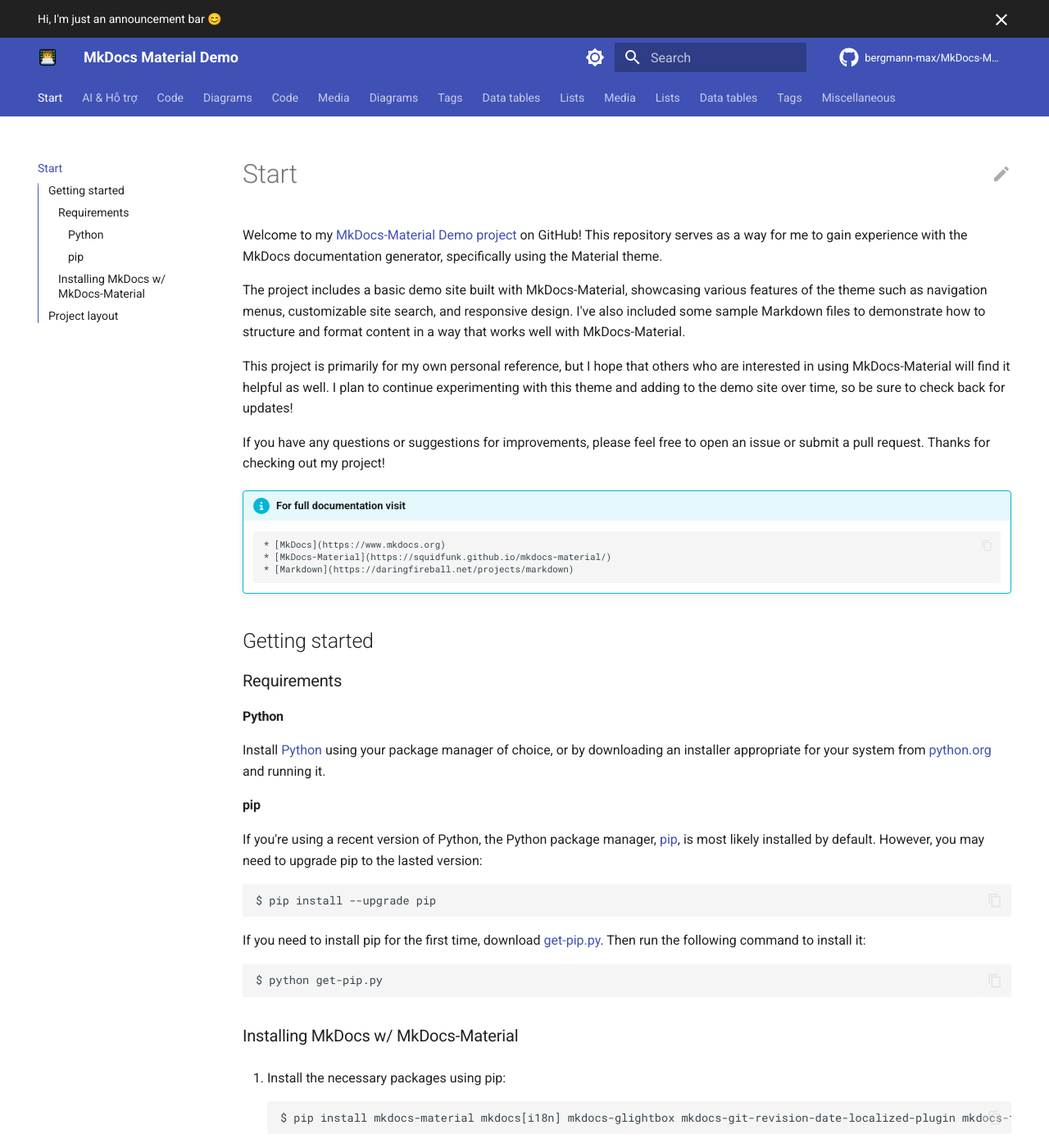
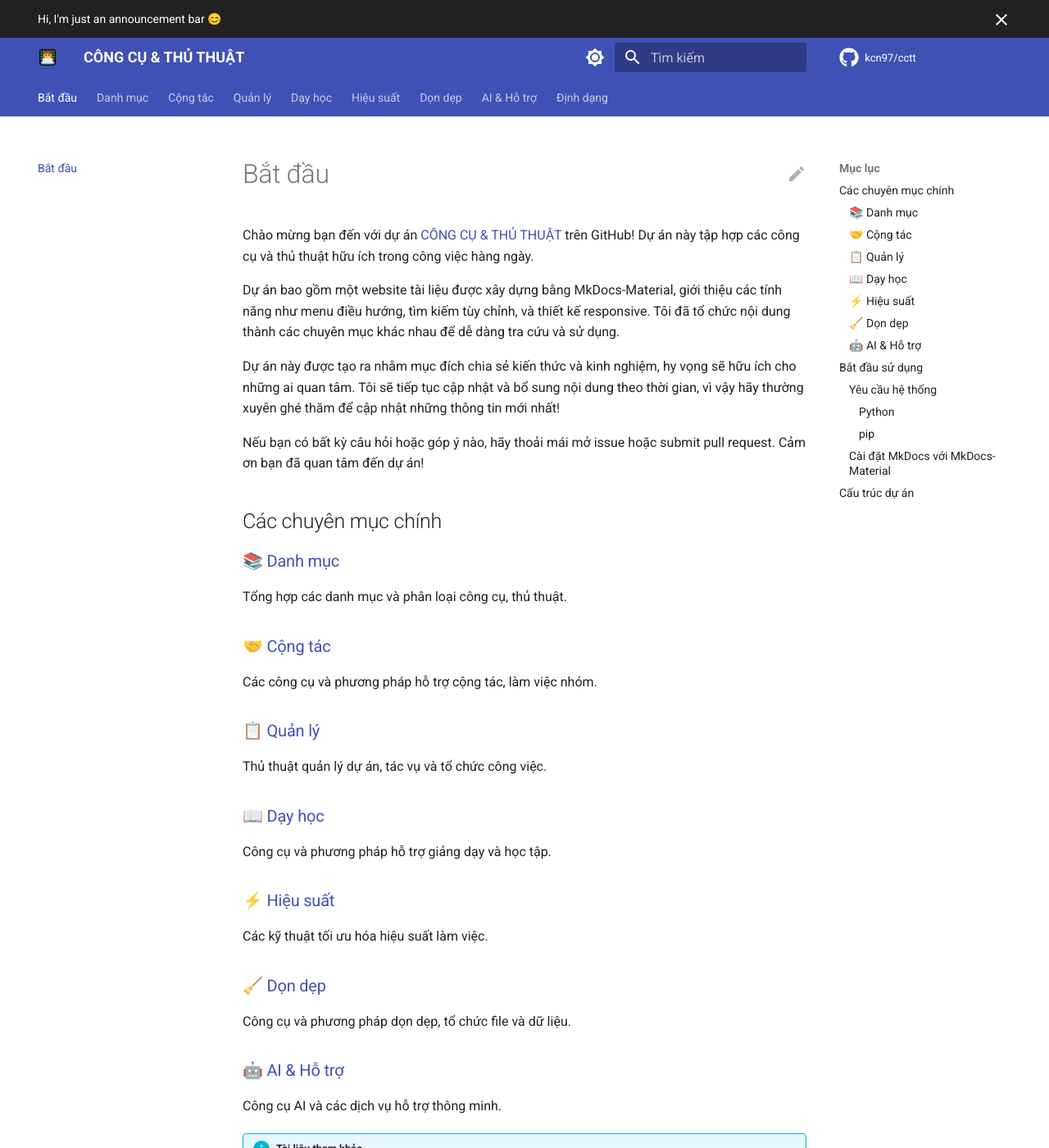
Before and after one commit to kcn97/cctt, an MkDocs documentation site: the page built from docs/index.md, in a window 1280 px wide and 1400 px high. Shown: the whole window at 82% size. Built offline with MkDocs 1.6.1 and Material for MkDocs 9.7.7, drawn with Linux system fonts in a browser that asks for light colours; comment, search, counter and statistics services are not loaded; the version menu is left out; some of the changed text lies outside the part shown.

Commit message:
Rename miscellaneous files to Vietnamese names and translate content

```diff
--- a/docs/index.md
+++ b/docs/index.md
@@ -1,59 +1,89 @@
-# Start
+# Bắt đầu
 
-Welcome to my [MkDocs-Material Demo project](https://github.com/bergmann-max/MkDocs-Material-Demo) on GitHub! This repository serves as a way for me to gain experience with the MkDocs documentation generator, specifically using the Material theme.
+Chào mừng bạn đến với dự án [CÔNG CỤ & THỦ THUẬT](https://github.com/kcn97/cctt) trên GitHub! Dự án này tập hợp các công cụ và thủ thuật hữu ích trong công việc hàng ngày.
 
-The project includes a basic demo site built with MkDocs-Material, showcasing various features of the theme such as navigation menus, customizable site search, and responsive design. I've also included some sample Markdown files to demonstrate how to structure and format content in a way that works well with MkDocs-Material.
+Dự án bao gồm một website tài liệu được xây dựng bằng MkDocs-Material, giới thiệu các tính năng như menu điều hướng, tìm kiếm tùy chỉnh, và thiết kế responsive. Tôi đã tổ chức nội dung thành các chuyên mục khác nhau để dễ dàng tra cứu và sử dụng.
 
-This project is primarily for my own personal reference, but I hope that others who are interested in using MkDocs-Material will find it helpful as well. I plan to continue experimenting with this theme and adding to the demo site over time, so be sure to check back for updates!
+Dự án này được tạo ra nhằm mục đích chia sẻ kiến thức và kinh nghiệm, hy vọng sẽ hữu ích cho những ai quan tâm. Tôi sẽ tiếp tục cập nhật và bổ sung nội dung theo thời gian, vì vậy hãy thường xuyên ghé thăm để cập nhật những thông tin mới nhất!
 
-If you have any questions or suggestions for improvements, please feel free to open an issue or submit a pull request. Thanks for checking out my project!
+Nếu bạn có bất kỳ câu hỏi hoặc góp ý nào, hãy thoải mái mở issue hoặc submit pull request. Cảm ơn bạn đã quan tâm đến dự án!
 
-!!! info "For full documentation visit"
+## Các chuyên mục chính
+
+### 📚 [Danh mục](danhmuc.md)
+Tổng hợp các danh mục và phân loại công cụ, thủ thuật.
+
+### 🤝 [Cộng tác](congtac.md)
+Các công cụ và phương pháp hỗ trợ cộng tác, làm việc nhóm.
+
+### 📋 [Quản lý](quanly.md)
+Thủ thuật quản lý dự án, tác vụ và tổ chức công việc.
+
+### 📖 [Dạy học](dayhoc.md)
+Công cụ và phương pháp hỗ trợ giảng dạy và học tập.
+
+### ⚡ [Hiệu suất](hieusuat.md)
+Các kỹ thuật tối ưu hóa hiệu suất làm việc.
+
+### 🧹 [Dọn dẹp](dondep.md)
+Công cụ và phương pháp dọn dẹp, tổ chức file và dữ liệu.
+
+### 🤖 [AI & Hỗ trợ](aihotro.md)
+Công cụ AI và các dịch vụ hỗ trợ thông minh.
+
+!!! info "Tài liệu tham khảo"
         * [MkDocs](https://www.mkdocs.org)
         * [MkDocs-Material](https://squidfunk.github.io/mkdocs-material/)
         * [Markdown](https://daringfireball.net/projects/markdown)
 
-## Getting started
+## Bắt đầu sử dụng
 
-### Requirements
+### Yêu cầu hệ thống
 
 #### Python
 
-Install [Python](https://www.python.org/) using your package manager of choice, or by downloading an installer appropriate for your system from [python.org](https://www.python.org/downloads/) and running it.
+Cài đặt [Python](https://www.python.org/) bằng package manager hoặc tải installer từ [python.org](https://www.python.org/downloads/) và chạy nó.
 
 #### pip
 
-If you're using a recent version of Python, the Python package manager, [pip](https://pip.pypa.io/en/stable/installing/), is most likely installed by default. However, you may need to upgrade pip to the lasted version:
+Nếu bạn đang sử dụng Python phiên bản mới, [pip](https://pip.pypa.io/en/stable/installing/) thường được cài đặt mặc định. Tuy nhiên, bạn có thể cần nâng cấp pip lên phiên bản mới nhất:
 
     $ pip install --upgrade pip
 
-If you need to install pip for the first time, download [get-pip.py](https://bootstrap.pypa.io/get-pip.py). Then run the following command to install it:
+Nếu cần cài đặt pip lần đầu, tải [get-pip.py](https://bootstrap.pypa.io/get-pip.py) và chạy lệnh sau:
 
     $ python get-pip.py
 
-### Installing MkDocs w/ MkDocs-Material
+### Cài đặt MkDocs với MkDocs-Material
 
-1. Install the necessary packages using pip:
+1. Cài đặt các package cần thiết bằng pip:
 
         $ pip install mkdocs-material mkdocs[i18n] mkdocs-glightbox mkdocs-git-revision-date-localized-plugin mkdocs-table-reader-plugin
 
-1.  Clone the repository:
+2. Clone repository:
 
-        $ git clone git@github.com:bergmann-max/MkDocs-Material-Demo.git
+        $ git clone git@github.com:kcn97/cctt.git
 
-1.  Change your current working directory
+3. Chuyển đến thư mục dự án:
 
-        $ cd MkDocs-Material-Demo
+        $ cd cctt
 
-1.  Run the command to start a local server that hosts your MkDocs site
+4. Chạy lệnh để khởi động server local:
 
         $ mkdocs serve
 
-1. Open up [http://127.0.0.1:8000/](http://127.0.0.1:8000/) in your browser, and you'll see the default home page being displayed
+5. Mở [http://127.0.0.1:8000/](http://127.0.0.1:8000/) trong trình duyệt để xem trang chủ
 
-## Project layout
+## Cấu trúc dự án
 
-    mkdocs.yml    # The configuration file.
+    mkdocs.yml    # File cấu hình chính.
     docs/
-        index.md  # The documentation homepage.
-        ...       # Other markdown pages, images and other files.
+        index.md       # Trang chủ tài liệu.
+        danhmuc.md     # Danh mục công cụ.
+        congtac.md     # Cộng tác.
+        quanly.md      # Quản lý.
+        dayhoc.md      # Dạy học.
+        hieusuat.md    # Hiệu suất.
+        dondep.md      # Dọn dẹp.
+        aihotro.md     # AI & Hỗ trợ.
+        ...            # Các file markdown và tài nguyên khác.
--- a/mkdocs.yml
+++ b/mkdocs.yml
@@ -1,15 +1,29 @@
-site_name: MkDocs Material Demo
-site_url: https://bergmann-max.github.io/MkDocs-Material-Demo/
-repo_url: https://github.com/bergmann-max/MkDocs-Material-Demo
-repo_name: bergmann-max/MkDocs-Material-Demo
-edit_uri: blob/master/docs/
+site_name: CÔNG CỤ & THỦ THUẬT
+# site_url: http://127.0.0.1:8000/
+repo_url: https://github.com/kcn97/cctt
+repo_name: kcn97/cctt
+edit_uri: blob/main/docs/
 site_dir: public
 nav:
-# leave 'nav:' blank for an automatic navigation
+  - Bắt đầu: index.md
+  - Danh mục: danhmuc.md
+  - Cộng tác: congtac.md
+  - Quản lý: quanly.md
+  - Dạy học: dayhoc.md
+  - Hiệu suất: hieusuat.md
+  - Dọn dẹp: dondep.md
+  - AI & Hỗ trợ: aihotro.md
+  - Định dạng:
+      - Cảnh báo: miscellaneous/canhbao.md
+      - Nút bấm: miscellaneous/nutbam.md
+      - Tab nội dung: miscellaneous/tabnoidung.md
+      - Chú thích: miscellaneous/chuthich.md
+      - Định dạng văn bản: miscellaneous/dinhdang.md
+      - Chú giải: miscellaneous/chugiai.md
 theme:
     name: material
     custom_dir: overrides
-    language: en
+    language: vi
     logo: assets/logo.png
     favicon: assets/favicon.ico
     icon:
@@ -44,7 +58,6 @@ theme:
         - navigation.top
         - navigation.indexes
         - navigation.sections
-        - toc.integrate
         - toc.follow
 # When sections are enabled, top-level sections are rendered as groups in the sidebar for viewports above 1220px, but remain as-is on mobile.
 #       - navigation.sections
@@ -92,10 +105,9 @@ theme:
         icon: material/brightness-4
         name: Switch to light mode
 plugins:
-    - tags:
-        tags_file: tags.md
+    - tags
     - search:
-        lang: en
+        lang: vi
         separator: '[\s\-,:!=\[\]()"/]+|(?!\b)(?=[A-Z][a-z])|\.(?!\d)|&[lg]t;'
     - glightbox:
         touchNavigation: true
@@ -129,8 +141,8 @@ markdown_extensions:
   - tables
   - attr_list
   - pymdownx.emoji:
-      emoji_index: !!python/name:materialx.emoji.twemoji
-      emoji_generator: !!python/name:materialx.emoji.to_svg
+      emoji_index: !!python/name:material.extensions.emoji.twemoji
+      emoji_generator: !!python/name:material.extensions.emoji.to_svg
   - def_list
   - pymdownx.tasklist:
       custom_checkbox: true
@@ -145,9 +157,18 @@ markdown_extensions:
   - pymdownx.tabbed:
       alternate_style: true
 extra:
-  version:
-    provider: mike
-    default: stable
+  # Custom translations
+  language: vi  # Ensure Vietnamese is used as the base language
+  # Custom translations for UI elements
+  translate:
+    # Change "Table of Contents" text
+    "toc.title": "Nội dung"
+  # Disabled version provider to avoid 404 errors for versions.json
+  # version:
+  #   provider: mike
+  #   default: stable
 extra_javascript:
   - javascripts/tablesort.min.js
   - javascripts/tablesort.js
+extra_css:
+  - stylesheets/extra.css
```
Also changed, not shown: docs/miscellaneous/buttons.md (deleted, +0 -25 lines), docs/miscellaneous/canhbao.md (renamed from docs/miscellaneous/admonition.md, +6 -4 lines), docs/miscellaneous/chugiai.md (added, +56 -0 lines), docs/miscellaneous/chuthich.md (added, +26 -0 lines), docs/miscellaneous/dinhdang.md (added, +62 -0 lines), docs/miscellaneous/footnotes.md (deleted, +0 -26 lines), docs/miscellaneous/formatierung.md (deleted, +0 -62 lines), docs/miscellaneous/nutbam.md (added, +25 -0 lines), docs/miscellaneous/tabnoidung.md (renamed from docs/miscellaneous/contenttabs.md, +8 -8 lines), docs/miscellaneous/tooltips.md (deleted, +0 -56 lines).
